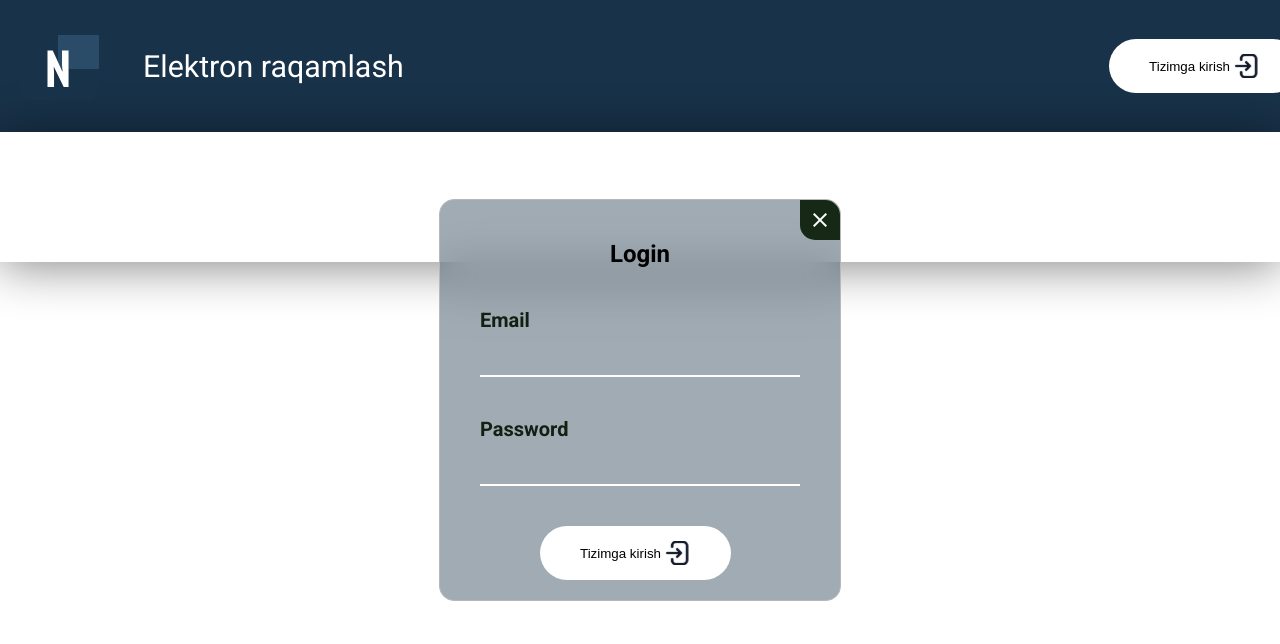
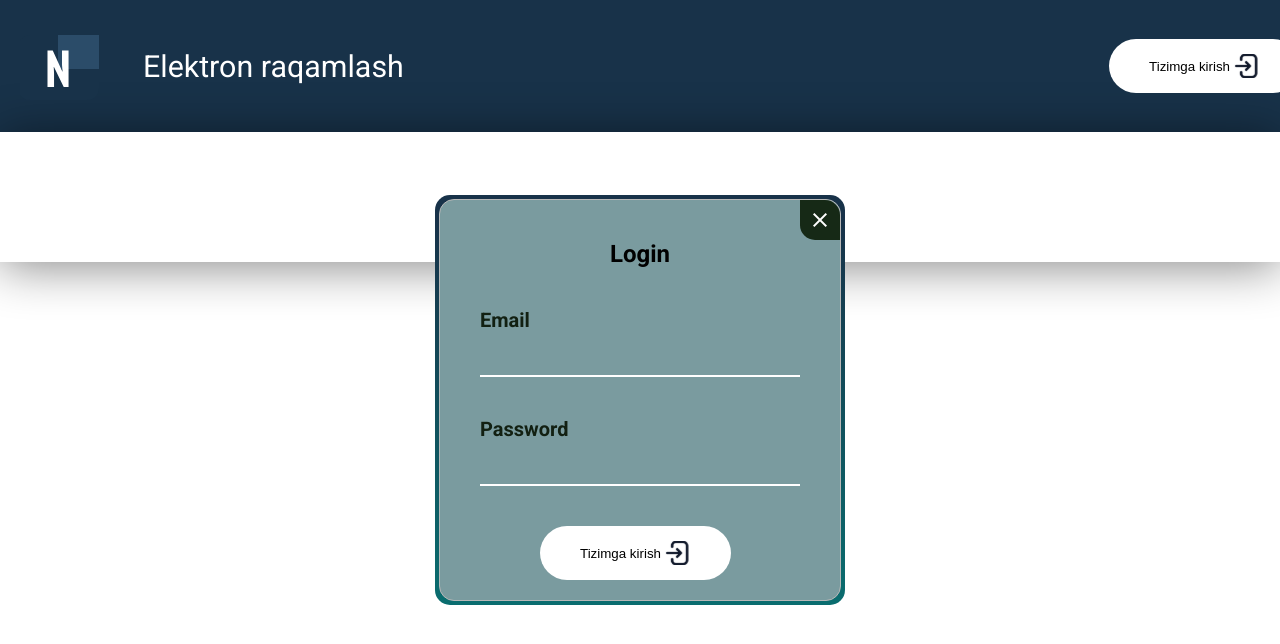
Before and after one commit to mustofaqulov/Elelktron-raqamlash, a React (Vite) app: page / in a window 1280 px wide. Both pictures are taken after a click on the button "Tizimga kirish". Shown: the top 644 px of the page. Built offline with nearby package versions, Linux system fonts and the light colour scheme.

Commit message:
fix: HomePage and Modal fix design

```diff
--- a/src/components/Modal/Modal.jsx
+++ b/src/components/Modal/Modal.jsx
@@ -7,6 +7,7 @@ export function Modal({ open, onClose }) {
   return (
     <>
       <div onClick={onClose} className="close_modal"></div>
+      <div className="bg-modal">
         <div className="modal">
           <div className="close-content">
             <div onClick={onClose} className="close">
@@ -28,6 +29,7 @@ export function Modal({ open, onClose }) {
             </div>
           </div>
         </div>
+      </div>
     </>
   );
 }
--- a/src/components/Modal/modal.scss
+++ b/src/components/Modal/modal.scss
@@ -5,13 +5,28 @@
   background: rgba(49, 49, 49, 0);
   inset: 0;
 }
+.bg-modal {
+  width: 410px;
+  height: 410px;
+  position: absolute;
+  background: rgb(29, 181, 183);
+  background: linear-gradient(
+    0deg,
+    rgb(10, 109, 111) 0%,
+    rgba(24, 50, 73, 1) 94%
+  );
+  top: 50%;
+  left: 50%;
+  transform: translate(-50%, -50%);
+  border-radius: 15px;
+
   .modal {
     top: 50%;
     left: 50%;
     transform: translate(-50%, -50%);
     width: 400px;
     height: 400px;
-  background-color:#18324968;
+    background-color: #7a9b9f;
     position: absolute;
     backdrop-filter: blur(20px);
     border: 1px solid rgb(184, 184, 184);
@@ -40,15 +55,15 @@
         padding: 0px 40px;
         display: flex;
         flex-direction: column;
-      label{
+        label {
           color: #122012;
           font-size: 20px;
           font-weight: 700;
         }
         input {
-        border:none;
+          border: none;
           outline: none;
-        background:none;
+          background: none;
           padding: 10px 5px;
           border-bottom: 2px solid white;
           color: rgb(0, 0, 0);
@@ -56,10 +71,11 @@
           font-size: 20px;
         }
       }
-    .login-btn{
+      .login-btn {
         margin: 0 auto;
         margin-top: 40px;
         width: 200px;
       }
     }
   }
+}
```
Lines whose indentation alone changed are shown as unchanged.
